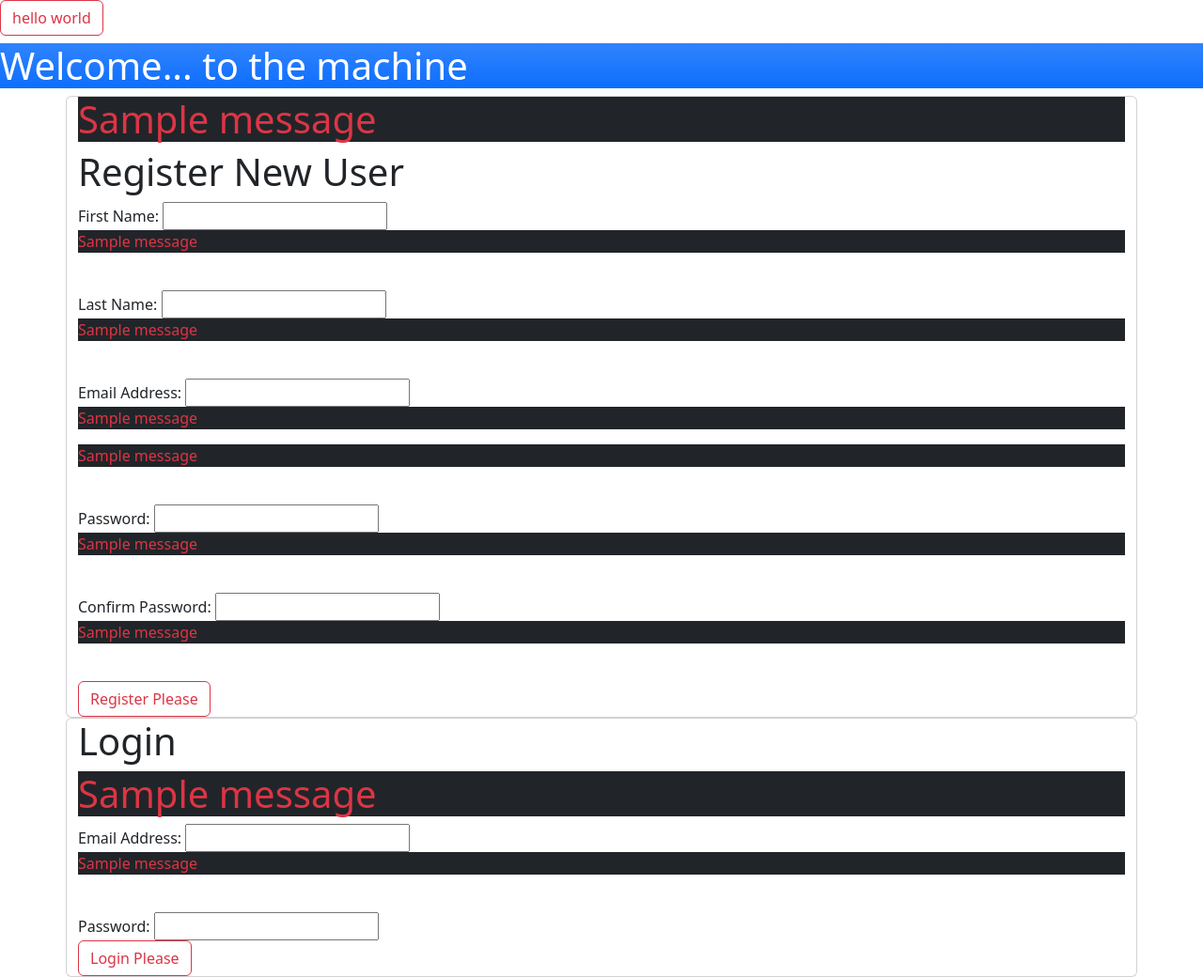
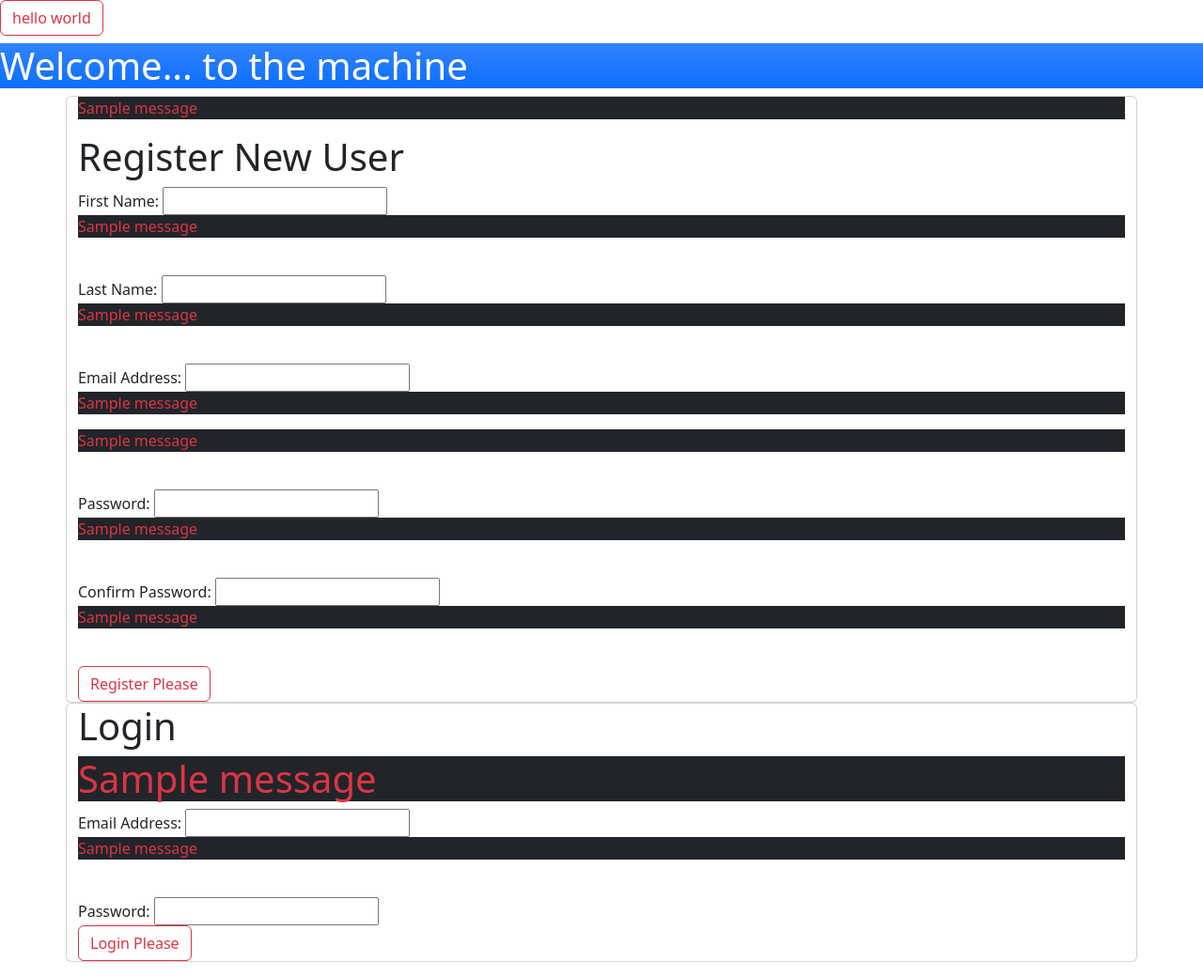
Before and after one commit to YMRideb/Recipes_book, a Flask app: page / in a window 1280 px wide. Shown: the whole page at 94% size. Run offline with Flask 2, Linux system fonts and the light colour scheme; tables that the repository leaves empty or names only in its code hold one stand-in row (values such as "Sample post"); one stand-in notice (Sample message) is shown.

Commit message:
Update index.html
error messaging updated

```diff
--- a/Recipes/flask_app/templates/index.html
+++ b/Recipes/flask_app/templates/index.html
@@ -13,7 +13,7 @@
     <h1 class="btn btn-outline-danger">hello world</h1>
     <h1 class="text-bg-primary bg-gradient">Welcome... to the machine</h1>
     <div class="container card d-flex">{% for message in get_flashed_messages(category_filter = ['error_force_login']) %}
-        <h1 class="text-bg-dark text-danger">{{message}}</h1> {% endfor %}
+        <p class="text-bg-dark text-danger">{{message}}</p> {% endfor %}
         <h1>Register New User</h1>
         <div class="inside">
             <form action="/user/register" method="POST">
```
